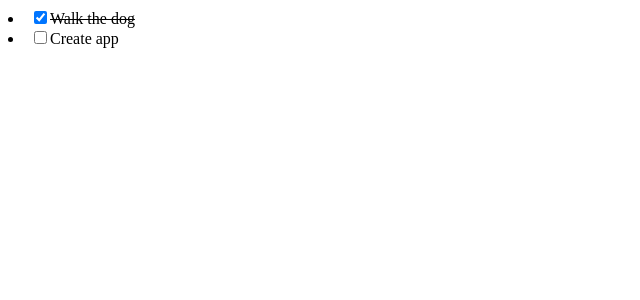
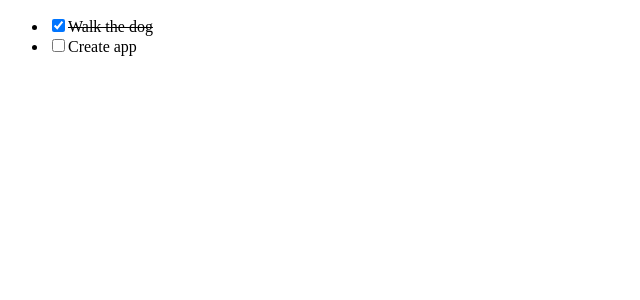
Before and after one commit to itstudent17/react-ts-todo-list, a React (Create React App) app: page / in a window 1280 px wide. Shown: the top 300 px of the page, without its empty margins (0-640 px from the left). Built offline with nearby package versions, Linux system fonts and the light colour scheme.

Commit message:
added TodoList component

```diff
--- a/src/App.tsx
+++ b/src/App.tsx
@@ -1,5 +1,6 @@
 import React, { useState } from "react";
-import { TodoListItem } from "./components/TodoListItem";
+import { TodoList } from "./components/TodoList";
+// import { TodoListItem } from "./components/TodoListItem";
 
 const initialTodos: Array<Todo> = [
   { text: "Walk the dog", isCompleted: true },
@@ -21,9 +22,10 @@ const App: React.FC = () => {
 
   return (
     <>
-      {todos.map((todo: Todo) => (
+      <TodoList todos={todos} toggleTodo={toggleTodo} />
+      {/* {todos.map((todo: Todo) => (
         <TodoListItem todo={todo} toggleTodo={toggleTodo} />
-      ))}
+      ))} */}
     </>
   );
 };
--- /dev/null
+++ b/src/components/TodoList.tsx
@@ -0,0 +1,17 @@
+import React from "react";
+import { TodoListItem } from "./TodoListItem";
+
+interface TodoListProps {
+  todos: Array<Todo>;
+  toggleTodo: ToggleTodo;
+}
+
+export const TodoList: React.RC<TodoListProps> = ({ todos, toggleTodo }) => {
+  return (
+    <ul>
+      {todos.map((todo) => {
+        return <TodoListItem todo={todo} toggleTodo={toggleTodo} />;
+      })}
+    </ul>
+  );
+};
```
